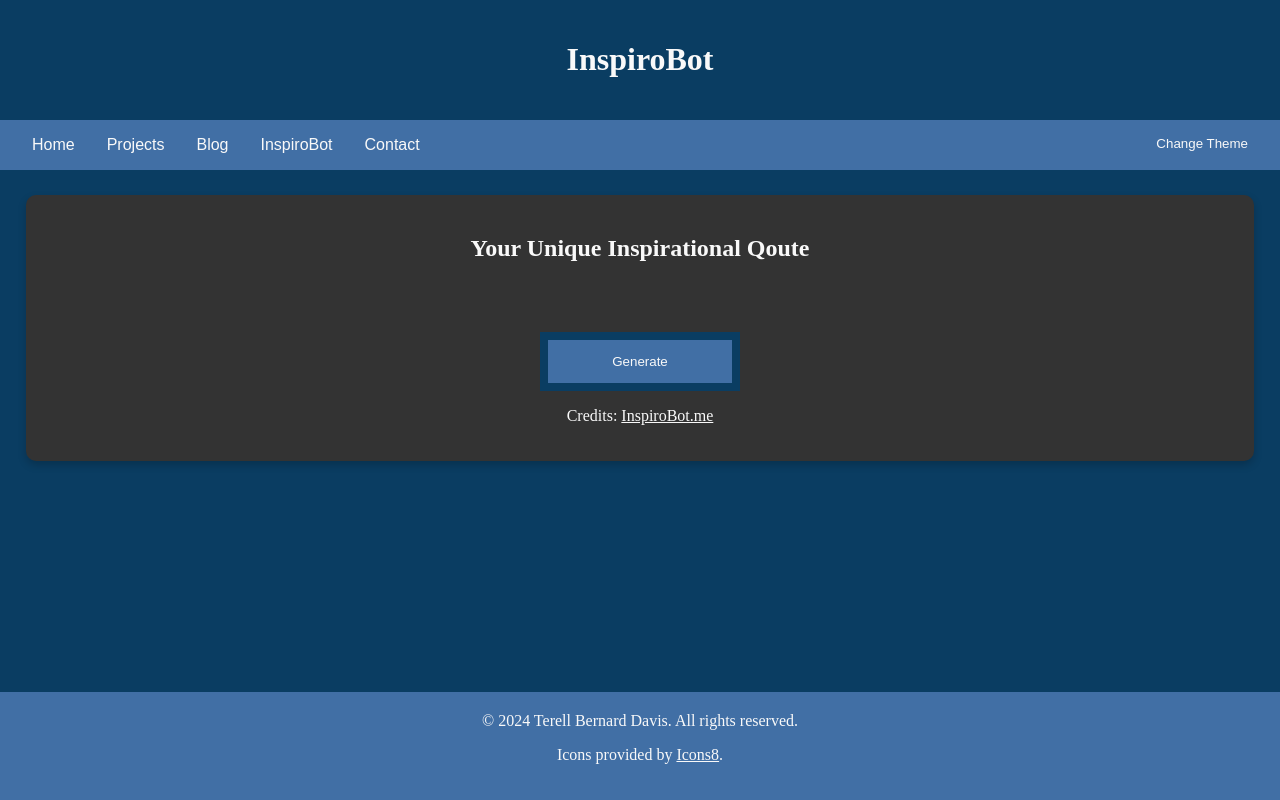
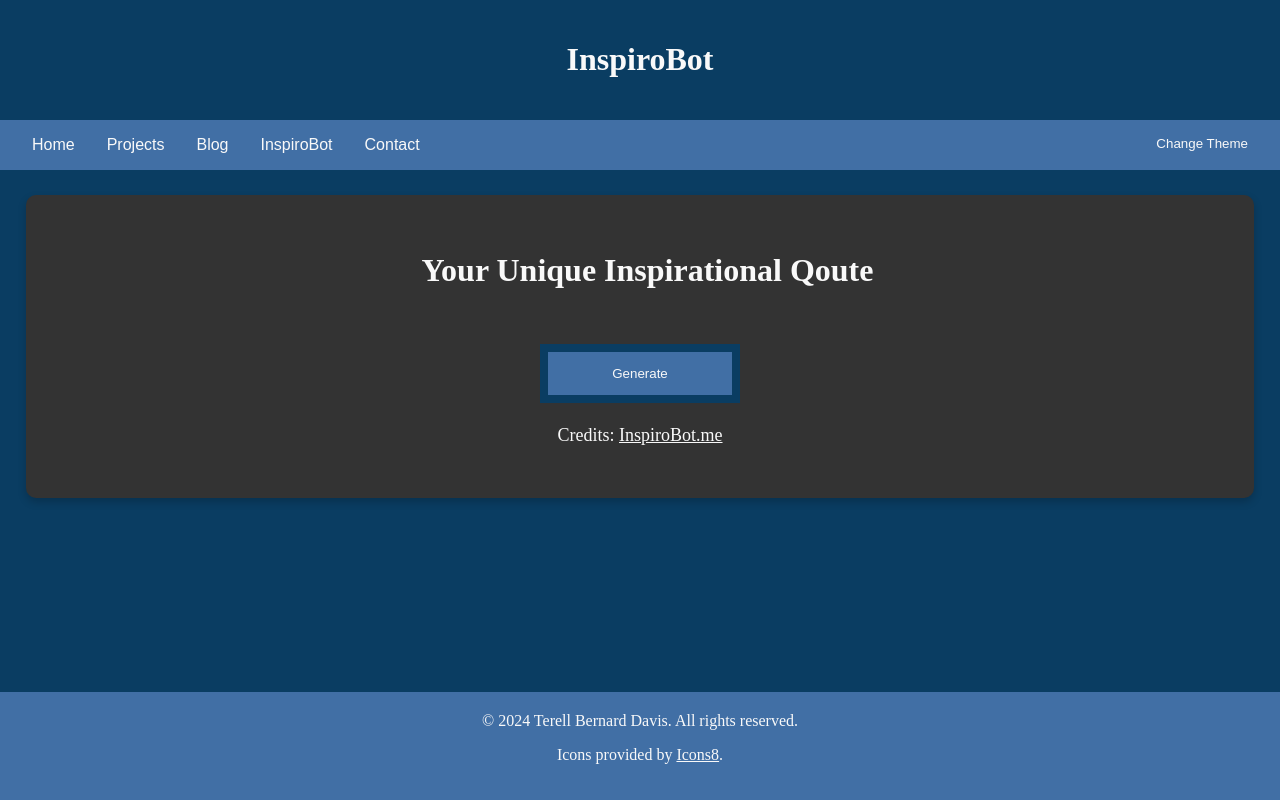
Before and after one commit to Terell-Davis/terell-davis.github.io, a React (Create React App) app: page /#/inspirobot in a window 1280 px wide. Built offline with nearby package versions, Linux system fonts and the light colour scheme.

Commit message:
fixes to work all around

```diff
--- a/src/pages/Home.js
+++ b/src/pages/Home.js
@@ -15,7 +15,7 @@ const Home = () => {
         <div className={styles.aboutSection}>
 
           <div className={styles.me}>
-            <img src='/assets/milestailsprower.png' alt="Generated by InspiroBot.me" />
+            <img src='/assets/tdavis.png' alt="Its me! Maybe!" />
           </div>
 
           <div className={styles.textContent}>
--- a/src/styles/ContentCard.module.css
+++ b/src/styles/ContentCard.module.css
@@ -1,21 +1,26 @@
 .card {
 	background-color: var(--card-color);
-    border-radius: 10px;
-    padding: 20px;
-    margin-top: 2%;
-    margin-left: 2%;
-    margin-right: 2%;
-    margin-bottom: 2%;
-    box-shadow: 0 4px 8px 0 rgba(0, 0, 0, 0.2);
+  border-radius: 10px;
+  padding: 30px;
+  margin: 2%;
+  box-shadow: 0 4px 8px 0 rgba(0, 0, 0, 0.2);
+  overflow: hidden;
 }
 
 .cardTitle {
   color: var(--text-color);
+  font-size: xx-large;
+  font-weight: bold;
+  margin-bottom: 5px;
+  padding-left: 15px;
 }
 
 .cardContent {
   color: var(--text-color);
-  font-size: medium;
+  font-size: large;
+  line-height: 1.6;
+  text-align: justify;
+  padding: 0 1em;
 }
 
 .indent {
@@ -35,4 +40,11 @@
   width: 50px;
   height: 50px;
   order: 2;
+  margin-right: 10px;
 }
+
+.textContent {
+  flex-grow: 1;
+  text-align: justify;
+  padding: 0 1em;
+}
--- a/src/styles/Home.module.css
+++ b/src/styles/Home.module.css
@@ -24,9 +24,10 @@
 .me img {
   max-width: 100%;
   max-height: 200px;
-  display: block;
   width: auto;
   height: auto;
+  display: block;
+  padding-top: 25px;
 }
 
 .textContent {
```
